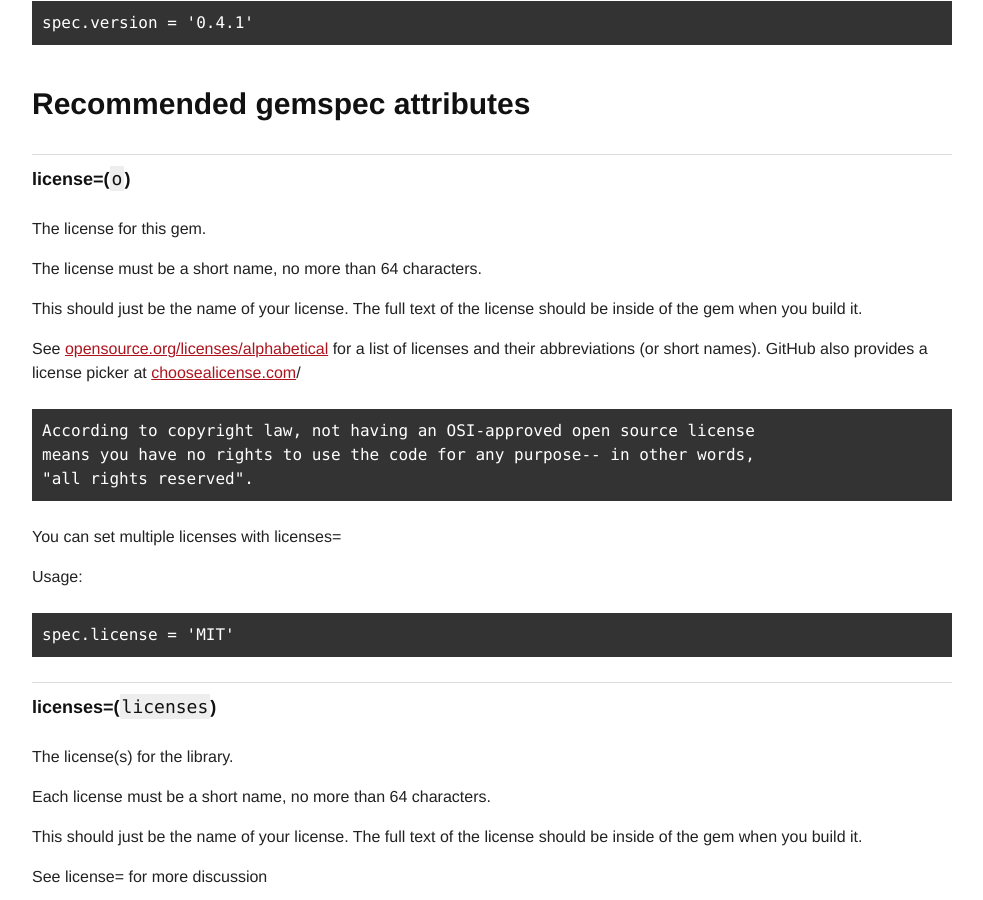
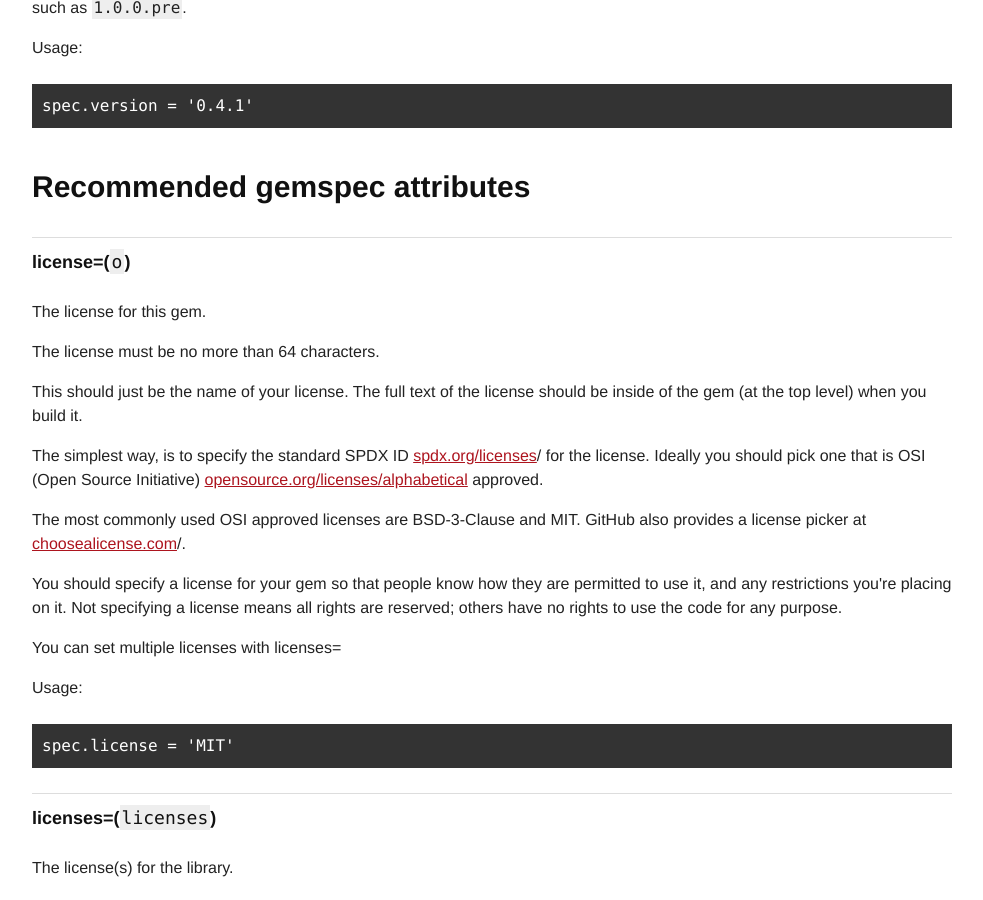
Before and after one commit to radar/guides, a Jekyll site: the page built from specification-reference.md, in a window 1280 px wide and 900 px high, scrolled down 4746 px. Shown: the whole window, without its empty margins (148-1131 px from the left). Built offline with Jekyll 4.4.1, drawn with Linux system fonts in a browser that asks for light colours; some of the changed text lies outside the part shown.

Commit message:
Rebuild for RubyGems 2.3.0

```diff
--- a/specification-reference.md
+++ b/specification-reference.md
@@ -45,7 +45,7 @@ specification.</p>
 
 * [platform=](#platform=)
 
-* [require_paths](#require_paths)
+* [require_paths=](#require_paths=)
 
 * [rubygems_version](#rubygems_version)
 
@@ -180,8 +184,8 @@ nokogiri-1.6.0-x86-mingw32.gem</p>
 
 <pre>spec.platform = Gem::Platform.local</pre>
 
-<a id="require_paths"> </a>
-## require_paths
+<a id="require_paths="> </a>
+## require_paths=(`val`)
 
 <p>Paths in the gem to add to <code>$LOAD_PATH</code> when this gem is
 activated.</p>
@@ -240,20 +244,25 @@ a letter in it, such as <code>1.0.0.pre</code>.</p>
 
 <p>The license for this gem.</p>
 
-<p>The license must be a short name, no more than 64 characters.</p>
+<p>The license must be no more than 64 characters.</p>
 
 <p>This should just be the name of your license. The full text of the license
-should be inside of the gem when you build it.</p>
+should be inside of the gem (at the top level) when you build it.</p>
 
-<p>See <a
+<p>The simplest way, is to specify the standard SPDX ID <a
+href="https://spdx.org/licenses">spdx.org/licenses</a>/ for the license.
+Ideally you should pick one that is OSI (Open Source Initiative) <a
 href="http://opensource.org/licenses/alphabetical">opensource.org/licenses/alphabetical</a>
-for a list of licenses and their abbreviations (or short names).  GitHub
-also provides a license picker at <a
-href="http://choosealicense.com">choosealicense.com</a>/</p>
+approved.</p>
 
-<pre>According to copyright law, not having an OSI-approved open source license
-means you have no rights to use the code for any purpose-- in other words,
-&quot;all rights reserved&quot;.</pre>
+<p>The most commonly used OSI approved licenses are BSD-3-Clause and MIT.
+GitHub also provides a license picker at <a
+href="http://choosealicense.com">choosealicense.com</a>/.</p>
+
+<p>You should specify a license for your gem so that people know how they are
+permitted to use it, and any restrictions you&#39;re placing on it.  Not
+specifying a license means all rights are reserved; others have no rights
+to use the code for any purpose.</p>
 
 <p>You can set multiple licenses with licenses=</p>
 
@@ -354,6 +363,9 @@ full path (as in bin/rake); all application-style files are expected to be
 found in bindir.  These files must be executable Ruby files.  Files that
 use bash or other interpreters will not work.</p>
 
+<p>Executables included may only be ruby scripts, not scripts for other
+languages or compiled binaries.</p>
+
 <p>Usage:</p>
 
 <pre>spec.executables &lt;&lt; &#39;rake&#39;</pre>
@@ -442,6 +454,11 @@ bytes</p>
   &#39;--main&#39; &lt;&lt; &#39;README&#39; &lt;&lt;
   &#39;--line-numbers&#39;</pre>
 
+<a id="required_ruby_version"> </a>
+## required_ruby_version
+
+<p>The version of Ruby required by this gem</p>
+
 <a id="required_ruby_version="> </a>
 ## required_ruby_version=(`req`)
 
@@ -460,10 +477,15 @@ spec.required_ruby_version = &#39;&gt;= 1.8.6&#39;
 # Only with ruby 2.0.x
 spec.required_ruby_version = &#39;~&gt; 2.0&#39;</pre>
 
+<a id="required_rubygems_version"> </a>
+## required_rubygems_version
+
+<p>The RubyGems version required by this gem</p>
+
 <a id="required_rubygems_version="> </a>
 ## required_rubygems_version=(`req`)
 
-<p>The RubyGems version required by this gem.</p>
+<p>The RubyGems version required by this gem</p>
 
 <a id="requirements"> </a>
 ## requirements
```
Also changed, not shown: other parts of specification-reference.md (+5 -1 lines), command-reference.md (+47 -33 lines).
